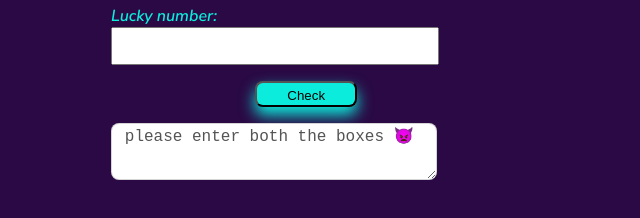
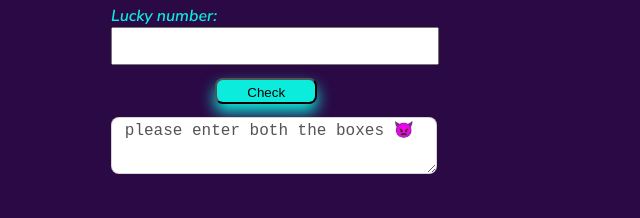
Before and after one commit to aniketsingh13/is-your-birthday-lucky-and-not.., a plain HTML site: page index.html in a window 1280 px wide. Both pictures are taken after a click on the button "Check". Shown: the part 140-358 px from the top of the page, without its empty margins (305-945 px from the left). Drawn offline with Linux system fonts and the light colour scheme.

Commit message:
udpdate app.js and css

```diff
--- a/app.js
+++ b/app.js
@@ -18,10 +18,17 @@ function compareValue(sum, luckyNumber) {
 function isYourBirthdayLucky() {
     const dob = birthDate.value;
     const sum = calculateSum(dob);
+    const lucky1 = Number(luckyNumber.value);
+    if(lucky1 < 0)
+    {
+        outputBox.innerText = "please enter positive value"
+    }
+    else{
     if (sum && dob)
-        compareValue(sum, luckyNumber.value)
+        compareValue(sum, lucky1)
     else
         outputBox.innerText = "please enter both the boxes 👿 "
+}
 }
 
 function calculateSum(dob) {
--- a/style.css
+++ b/style.css
@@ -44,7 +44,7 @@ label {
 #check-number {
     width: 8vw;
     height: 2vw;
-    margin: 0.5rem .5rem .5rem 15rem;
+    margin: 5px 5px 5px 200px;
     border-radius: .5rem;
     padding: .3rem;
     background-color: #0CECDD;
```
Also changed, not shown: index.html (+1 -1 lines).
